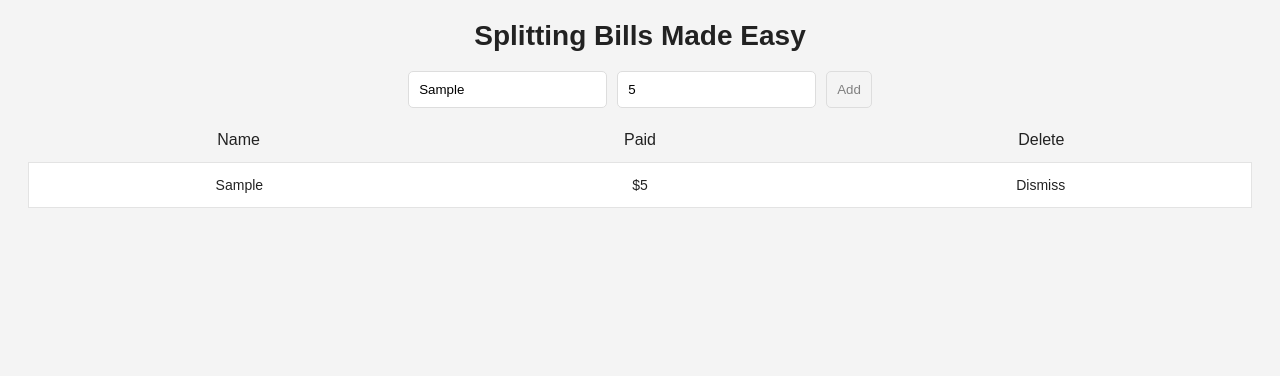
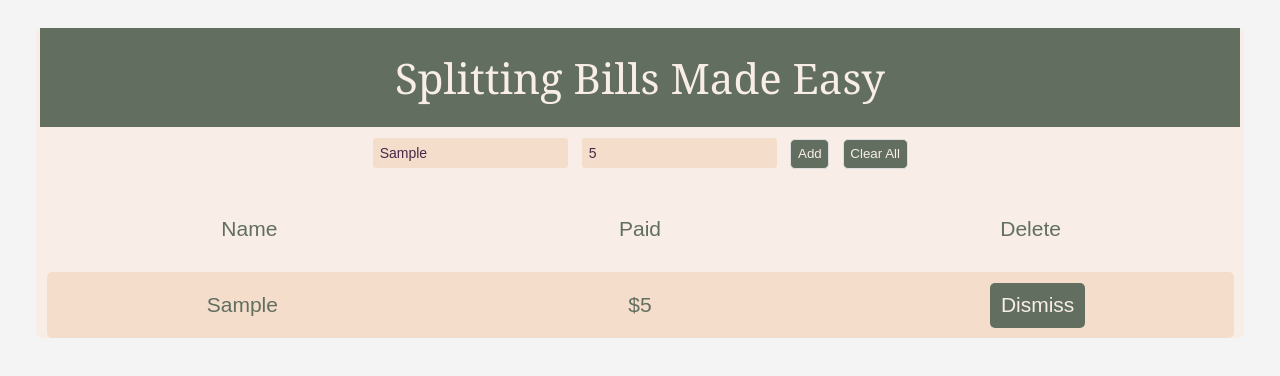
Before and after one commit to StreetLamb/paywhowhat, a React (Create React App) app: page / in a window 1280 px wide. Both pictures are taken after typing "Sample", "5" into the empty fields and a click on the button "Add". Shown: the top 376 px of the page. Built offline with nearby package versions, Linux system fonts and the light colour scheme.

Commit message:
make it beautiful

```diff
--- a/package.json
+++ b/package.json
@@ -5,7 +5,8 @@
   "dependencies": {
     "react": "^16.4.0",
     "react-dom": "^16.4.0",
-    "react-scripts": "1.1.4"
+    "react-scripts": "1.1.4",
+    "styled-components": "^3.3.3"
   },
   "scripts": {
     "start": "react-scripts start",
--- a/src/App.css
+++ b/src/App.css
@@ -17,14 +17,14 @@
   font-size: 20px;
 }
 
-.table-header {
+/* .table-header {
   display: flex;
   line-height: 24px;
   font-size: 16px;
   padding: 0 10px;
   justify-content: space-between;
   text-align: center;
-}
+} */
 
 .table-empty {
   margin: 200px;
--- a/src/App.js
+++ b/src/App.js
@@ -1,29 +1,210 @@
+//reset button doesnt work
+
 import React, { Component } from 'react';
 import './App.css';
+import styled from 'styled-components';
 
-// const list={
-//   jerron:{
-//     visits:[
-//       {price:10, id:0}
-//     ]
-//   }
-// };
+/*
+grape=#94618e
+eggplant=#49274A
+sand=#F4DECB
+shell=#F8EEE7
+*/
+/*
+terra=#945D60
+herb=#626E60
+chili=#AF473C
+charcoal=#3c3c3c
+*/
+const initialState={
+  name:'',
+  cost:'',
+  results:{},
+  index:0,
+  final:{},
+  pay:{},
+  gst:false,
+  service:false,
+};
+
+const Table=({results,onDismiss,pay})=>
+    <div className='table'>
+      {Object.keys(pay).length!==0 &&
+        <StyledTableDiv>
+          <span style={{width:'33%'}}>
+            Name
+          </span>
+          <span style={{width:'33%'}}>
+          Paid
+          </span>
+          <span style={{width:'33%'}}>
+          Delete
+          </span>
+        </StyledTableDiv>
+      }
+      {
+          Object.keys(results).map((key,index)=>
+            results[key].visits.map(item=>
+              <StyledRowDiv>
+                <span style={{width:'33%'}}>
+                  {key}
+                </span>
+                <span style={{width:'33%'}}>
+                  ${item.price}
+                </span>
+                <span style={{width:'33%'}}>
+                  <Button
+                    onClick={()=> onDismiss(item.id,key)}
+                    className="button-inline"
+                  >
+                  Dismiss
+                  </Button>
+                </span>
+              </StyledRowDiv>
+
+            )
+          )
+      }
+    </div>
+
+const Button=({onClick,className='',children})=>
+  <StyledButton
+    onClick={onClick}
+    className={className}
+    type="button"
+  >
+    {children}
+  </StyledButton>
+
+const FinalTable=({pay,top,positive})=>
+
+  <div>
+    {
+      Object.keys(pay).map(item=>
+        <StyledFinalTableDiv>
+          <div>
+            {
+              item!==top()&& !positive().includes(item)&& pay[item]!==0&&
+              <span style={{width:'50%'}}>{item} > ${-pay[item].toFixed(2)} > {top()}</span>
+            }
+          </div>
+
+          <div>
+            {
+              item===top() && positive().filter(j=>j!==item).map(i=>
+                <div>
+                  <span style={{width:'50%'}}>{item} > ${pay[i].toFixed(2)} > {i}</span>
+                </div>
+              )
+            }
+          </div>
+        </StyledFinalTableDiv>
+      )
+    }
+  </div>
+
+const DetailsInput=({
+  nameInput,
+  costInput,
+  onNameChange,
+  onCostChange,
+  onSubmit,
+  children,
+  onGSTChange,
+  onServiceChange,
+  ClearStorage,})=>
+  <form onSubmit={onSubmit}>
+      <Input
+        required="required"
+        placeholder='Name'
+        type='text'
+        value={nameInput}
+        onChange={onNameChange}
+      />
+      <Input
+        required="required"
+        placeholder='Cost'
+        type='number'
+        step="0.01"
+        value={costInput}
+        onChange={onCostChange}
+      />
+
+      <StyledButton type='submit'>
+        {children}
+      </StyledButton>
+
+      <Button
+        onClick={ClearStorage}
+      >
+        Clear All
+      </Button>
+
+  </form>
+
+const Input=styled.input`
+  padding: 0.5em;
+  margin: 0.5em;
+  color: #49274A;
+  background: #F4DECB;
+  border: none;
+  border-radius: 3px;
+  font-size:1em;
+`;
+const H1=styled.h1`
+  color: #F8EEE7;
+  background: #626E60;
+  padding: 0.5em;
+  margin: 0.1em;
+  font-size: 3em;
+  font-family: Georgia, serif;
+  font-weight:normal;
+`
+const StyledButton=styled.button`
+  color: #F8EEE7;
+  background: #626E60;
+  margin: 0.5em;
+  padding:0.5em;
+`;
+const StyledTableDiv=styled.div`
+  display: flex;
+  line-height: 24px;
+  font-size: 1.5em;
+  padding: 1em;
+  justify-content: space-between;
+  text-align: center;
+  color: #626E60;
+`;
+
+const StyledFinalTableDiv=styled.div`
+  margin: 1em;
+  text-align: center;
+  flex-flow: column || wrap;
+  font-size: 20px;
+  color: #626E60;
+`;
+
+const StyledRowDiv=StyledTableDiv.extend`
+  background: #F4DECB;
+  font-size: 1.5em;
+  padding: 0em;
+  align-items: center;
+  color: #626E60;
+  margin: 0.5em;
+  border-radius: 5px;
+`
+const StyledPage=styled.div`
+  background: #F8EEE7;
+  border-radius: 5px;
+  margin: 2em;
+`
 
 class App extends Component {
 
   constructor(props){
     super(props);
 
-
-
-    this.state={
-      name:'',
-      cost:'',
-      results:{},
-      index:0,
-      final:{},
-      pay:{},
-    };
+    this.state=initialState;
 
     this.onNameChange=this.onNameChange.bind(this);
     this.onCostChange=this.onCostChange.bind(this);
@@ -35,12 +216,18 @@ class App extends Component {
     this.findTop=this.findTop.bind(this);
     this.findPositive=this.findPositive.bind(this);
     this.onSetResult=this.onSetResult.bind(this);
-
-
+    this.onGSTChange =this.onGSTChange.bind(this);
+    this.onServiceChange=this.onServiceChange.bind(this);
+    this.onClearStorage=this.onClearStorage.bind(this);
   }
 
   onSetResult=(results,key)=>{
     localStorage.setItem(key,JSON.stringify(results));
+  }
+
+  onClearStorage(){
+    localStorage.clear();
+    this.setState(initialState);
   }
 
   findTop(){
@@ -128,6 +315,18 @@ class App extends Component {
     });
   }
 
+  onGSTChange(event){
+    this.setState({
+      gst:event.target.checked,
+    },()=>this.calculateFinal())
+  }
+
+  onServiceChange(event){
+    this.setState({
+      service:event.target.checked,
+    },()=>this.calculateFinal())
+  }
+
   getTotalEach(){
     const{results,final}=this.state;
     var myfinal=final;
@@ -151,7 +350,9 @@ class App extends Component {
   }
 
   calculateFinal(){
-    const {final}=this.state;
+    const {final,gst,service}=this.state;
+    const gst_price=gst?1.07:1;
+    const service_price=service?1.10:1;
     var sum=0;
     var updatepay={};
     const count=Object.keys(final).length;
@@ -159,9 +360,9 @@ class App extends Component {
       sum+=final[key];
     })
 
-    const average=sum/count;
+    const average=(sum*service_price)*gst_price/count;
     Object.keys(final).forEach((key,index)=>{
-      updatepay={...updatepay,[key]:final[key]-average};
+      updatepay={...updatepay,[key]:(final[key]*service_price)*gst_price-average};
     })
     this.setState({
       pay:updatepay
@@ -185,15 +386,18 @@ class App extends Component {
 
     const {nameInput, costInput,results,pay}=this.state;
     return (
-      <div className='page'>
+      <StyledPage>
         <div className='interactions'>
-        <h1>Splitting Bills Made Easy</h1>
+        <H1>Splitting Bills Made Easy</H1>
           <DetailsInput
             nameInput={nameInput}
             costInput={costInput}
             onNameChange={this.onNameChange}
             onCostChange={this.onCostChange}
             onSubmit={this.onSubmit}
+            onGSTChange={this.onGSTChange}
+            onServiceChange={this.onServiceChange}
+            ClearStorage={this.onClearStorage}
           >
             Add
           </DetailsInput>
@@ -211,107 +415,9 @@ class App extends Component {
             onDismiss={this.onDismiss}
            />
          }
-      </div>
+      </StyledPage>
     );
   }
 }
 
-const Table=({results,onDismiss,pay})=>
-    <div className='table'>
-      {Object.keys(pay).length!==0 &&
-        <div className='table-header'>
-          <span style={{width:'33%'}}>
-            Name
-          </span>
-          <span style={{width:'33%'}}>
-          Paid
-          </span>
-          <span style={{width:'33%'}}>
-          Delete
-          </span>
-        </div>
-      }
-      {
-          Object.keys(results).map((key,index)=>
-            results[key].visits.map(item=>
-              <div key={item.id} className='table-row'>
-                <span style={{width:'33%'}}>
-                  {key}
-                </span>
-                <span style={{width:'33%'}}>
-                  ${item.price}
-                </span>
-                <span style={{width:'33%'}}>
-                  <Button
-                    onClick={()=> onDismiss(item.id,key)}
-                    className="button-inline"
-                  >
-                  Dismiss
-                  </Button>
-                </span>
-              </div>
-
-            )
-          )
-      }
-    </div>
-
-const Button=({onClick,className='',children})=>
-  <button
-    onClick={onClick}
-    className={className}
-    type="button"
-  >
-    {children}
-  </button>
-
-const FinalTable=({pay,top,positive})=>
-
-  <div className='table2'>
-    {
-      Object.keys(pay).map(item=>
-        <div>
-          <div>
-            {
-              item!==top()&& !positive().includes(item)&& pay[item]!==0&&
-              <span style={{width:'50%'}}>{item} --- ${-pay[item].toFixed(2)} ---> {top()}</span>
-            }
-          </div>
-
-          <div>
-            {
-              item===top() && positive().filter(j=>j!==item).map(i=>
-                <div>
-                  <span style={{width:'50%'}}>{item} --- ${pay[i].toFixed(2)} ---> {i}</span>
-                </div>
-              )
-            }
-          </div>
-        </div>
-      )
-    }
-  </div>
-
-const DetailsInput=({nameInput,costInput,onNameChange,onCostChange,onSubmit,children})=>
-  <form onSubmit={onSubmit}>
-      <input
-        required="required"
-        placeholder='Name'
-        type='text'
-        value={nameInput}
-        onChange={onNameChange}
-      />
-      <input
-        required="required"
-        placeholder='Cost'
-        type='number'
-        step="0.01"
-        value={costInput}
-        onChange={onCostChange}
-      />
-      <button type='submit'>
-        {children}
-      </button>
-  </form>
-
 export default App;
```
Also changed, not shown: 1 other file (tests, documents, lock files or other folders).
